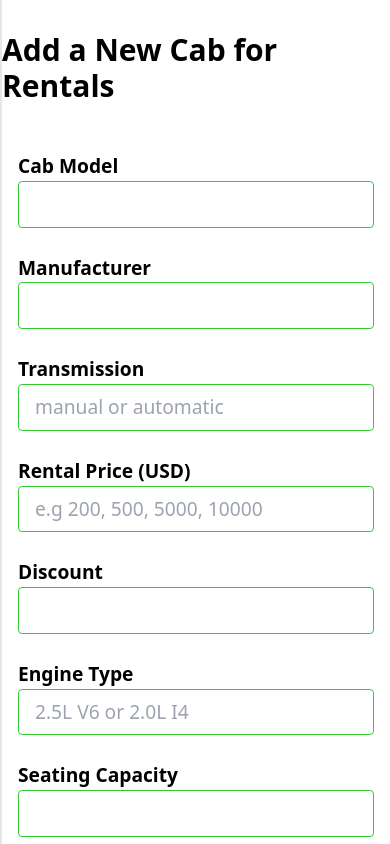
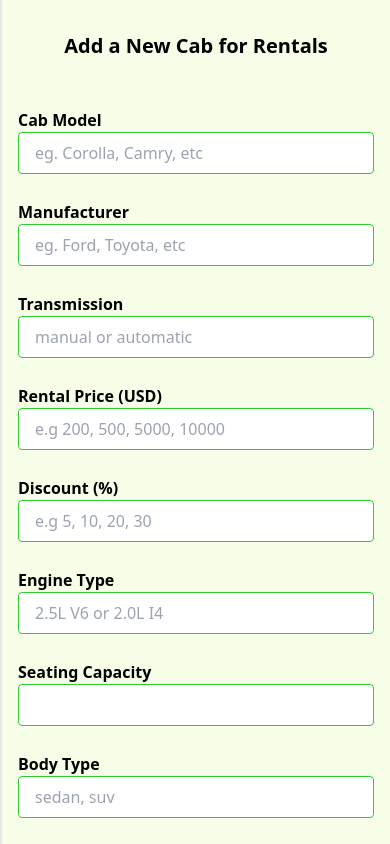
Before and after one commit to uezekiel-mufin/cab_bookings_frontend, a React (Create React App) app: page /cabs/new in a window 390 px wide. Shown: the top 844 px of the page. Built offline with nearby package versions, Linux system fonts and the light colour scheme.

Commit message:
Layout of add cab page for responsiveness

```diff
--- a/src/App.js
+++ b/src/App.js
@@ -6,8 +6,8 @@ import 'react-toastify/dist/ReactToastify.css';
 
 function App() {
   return (
-    <div className="grid grid-cols-1 md:grid-cols-7 lg:grid-cols-11  divide-x-2 divide-gray-200">
-      <section className="hidden md:flex md:col-span-1 lg:col-span-2">
+    <div className="grid grid-cols-1 md:grid-cols-7 lg:grid-cols-11 overflow-auto divide-x-2 divide-gray-200">
+      <section className="hidden w-full md:flex md:col-span-2 max-h-screen lg:col-span-2">
         <ToastContainer position="top-center" />
         <Navbar />
       </section>
--- a/src/components/Navbar.jsx
+++ b/src/components/Navbar.jsx
@@ -39,7 +39,7 @@ const Navbar = () => {
   };
 
   return (
-    <div className="hidden h-screen md:flex flex-col justify-between py-6">
+    <div className="hidden max-h-screen  md:flex flex-col w-full justify-between py-6">
       <section className="flex justify-between gap-24 pl-6 flex-col">
         <h1 className="text-indigo-500 text-3xl  font-extrabold">CarBooky</h1>
         <nav>
--- a/src/index.css
+++ b/src/index.css
@@ -29,5 +29,5 @@ textarea:focus {
 label {
   display: block;
   font-weight: 600;
-  font-size: 1.2rem;
+  font-size: 1rem;
 }
--- a/src/pages/AddCab.jsx
+++ b/src/pages/AddCab.jsx
@@ -43,13 +43,13 @@ const AddCab = () => {
     reset();
   };
   return (
-    <div className="py-8 space-y-12">
-      <h1 className="flex justify-center text-3xl font-bold">
+    <div className="py-8 space-y-12 bg-lime-50 h-screen overflow-auto">
+      <h1 className="flex justify-center text-xl md:text-3xl font-bold">
         Add a New Cab for Rentals
       </h1>
       <form
         onSubmit={handleSubmit(handleFormSubmit)}
-        className="w-full grid grid-cols-1 gap-4 md:grid-cols-2 px-4 md:px-20 lg:px-40 md:gap-x-8"
+        className="w-full grid grid-cols-1 gap-4 md:grid-cols-2 px-4 md:px-10 lg:px-20 xl:px-40 md:gap-x-8"
       >
         <div className="">
           <label htmlFor="model">
@@ -58,6 +58,7 @@ const AddCab = () => {
               type="text"
               name="model"
               id="model"
+              placeholder="eg. Corolla, Camry, etc"
               {...register('model', {
                 required: true,
                 message: 'Please enter the cab model',
@@ -77,6 +78,7 @@ const AddCab = () => {
               type="text"
               name="manufacturer"
               id="manufacturer"
+              placeholder="eg. Ford, Toyota, etc"
               {...register('manufacturer', {
                 required: true,
                 message: 'Please enter the manufacturer name',
@@ -127,11 +129,12 @@ const AddCab = () => {
         </div>
         <div>
           <label htmlFor="discount">
-            Discount
+            Discount (%)
             <input
               type="number"
               name="discount"
               id="discount"
+              placeholder="e.g 5, 10, 20, 30"
               {...register('discount', {
                 required: true,
                 message: 'Please enter a rental discount',
```
